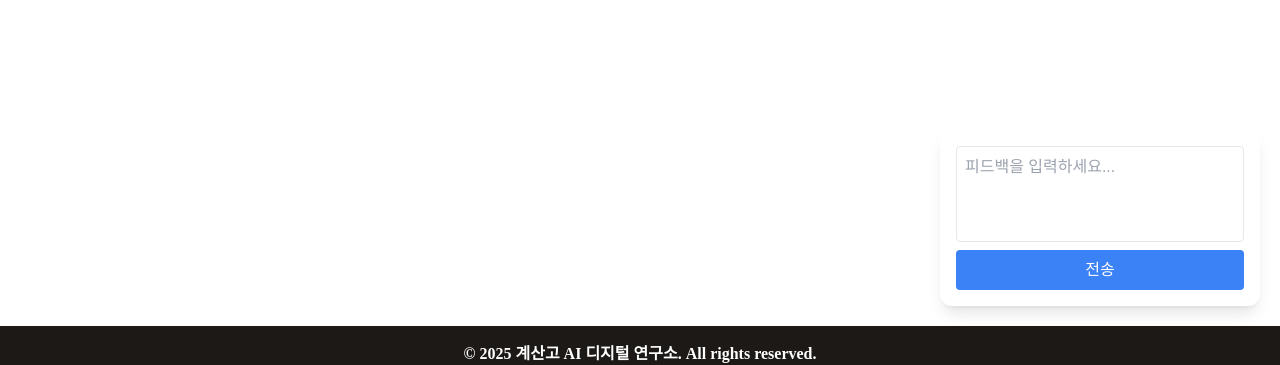
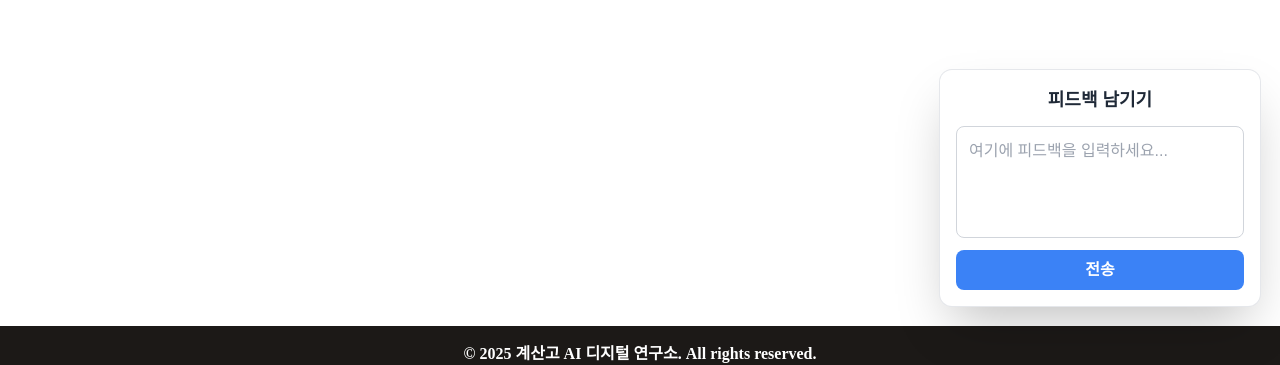
Before and after one commit to Maxtime24/club_wep, a Next.js app: page /outputs in a window 1280 px wide. Shown: the part 474-839 px from the top of the page. Built offline with nearby package versions, Linux system fonts and the light colour scheme; no server answers; the database is empty; a web font is replaced by a local one.

Commit message:
design update

```diff
--- a/src/components/common/FeedbackFloat.tsx
+++ b/src/components/common/FeedbackFloat.tsx
@@ -7,6 +7,7 @@ export default function FeedbackForm() {
   const [content, setContent] = useState('');
   const [loading, setLoading] = useState(false);
   const [message, setMessage] = useState('');
+  const [error, setError] = useState(false);
 
   const handleSubmit = async (e: React.FormEvent) => {
     e.preventDefault();
@@ -14,44 +15,57 @@ export default function FeedbackForm() {
 
     setLoading(true);
     setMessage('');
+    setError(false);
 
     const { data, error } = await supabase
       .from('posts')
       .insert({
-        title: content.slice(0, 50), // title이 NOT NULL이므로 content 일부 사용
+        title: content.slice(0, 10), // title 제한
         content: content,
         type: 'post',
-        author: '익명' // author NOT NULL 컬럼 필수
+        author: '익명'
       });
 
     setLoading(false);
 
     if (error) {
       console.error('Insert Error:', error);
-      setMessage('피드백 등록 실패');
+      setMessage('피드백 등록 실패 😢');
+      setError(true);
     } else {
-      setMessage('피드백 등록 성공!');
+      setMessage('피드백 등록 성공! 🎉');
       setContent('');
     }
   };
 
   return (
-    <div className="fixed bottom-5 right-5 w-80 bg-white shadow-lg rounded-xl p-4 z-50">
-      <form onSubmit={handleSubmit} className="flex flex-col gap-2">
+    <div className="fixed bottom-5 right-5 w-80 bg-white shadow-2xl rounded-xl p-4 z-50 ring-1 ring-gray-200">
+      <h2 className="text-lg font-semibold text-gray-800 mb-3 text-center">
+        피드백 남기기
+      </h2>
+      <form onSubmit={handleSubmit} className="flex flex-col gap-3">
         <textarea
-          className="border rounded p-2 resize-none h-24"
-          placeholder="피드백을 입력하세요..."
+          className="border border-gray-300 rounded-lg p-3 resize-none h-28 focus:outline-none focus:ring-2 focus:ring-blue-400 transition-all text-gray-700 placeholder-gray-400"
+          placeholder="여기에 피드백을 입력하세요..."
           value={content}
           onChange={(e) => setContent(e.target.value)}
         />
         <button
           type="submit"
-          className="bg-blue-500 text-white rounded p-2 disabled:opacity-50"
+          className={`bg-blue-500 text-white font-semibold rounded-lg py-2 transition-all hover:bg-blue-600 disabled:opacity-50 disabled:cursor-not-allowed`}
           disabled={loading}
         >
           {loading ? '전송 중...' : '전송'}
         </button>
-        {message && <p className="text-sm text-gray-700">{message}</p>}
+        {message && (
+          <p
+            className={`text-sm text-center ${
+              error ? 'text-red-500' : 'text-green-500'
+            }`}
+          >
+            {message}
+          </p>
+        )}
       </form>
     </div>
   );
```
